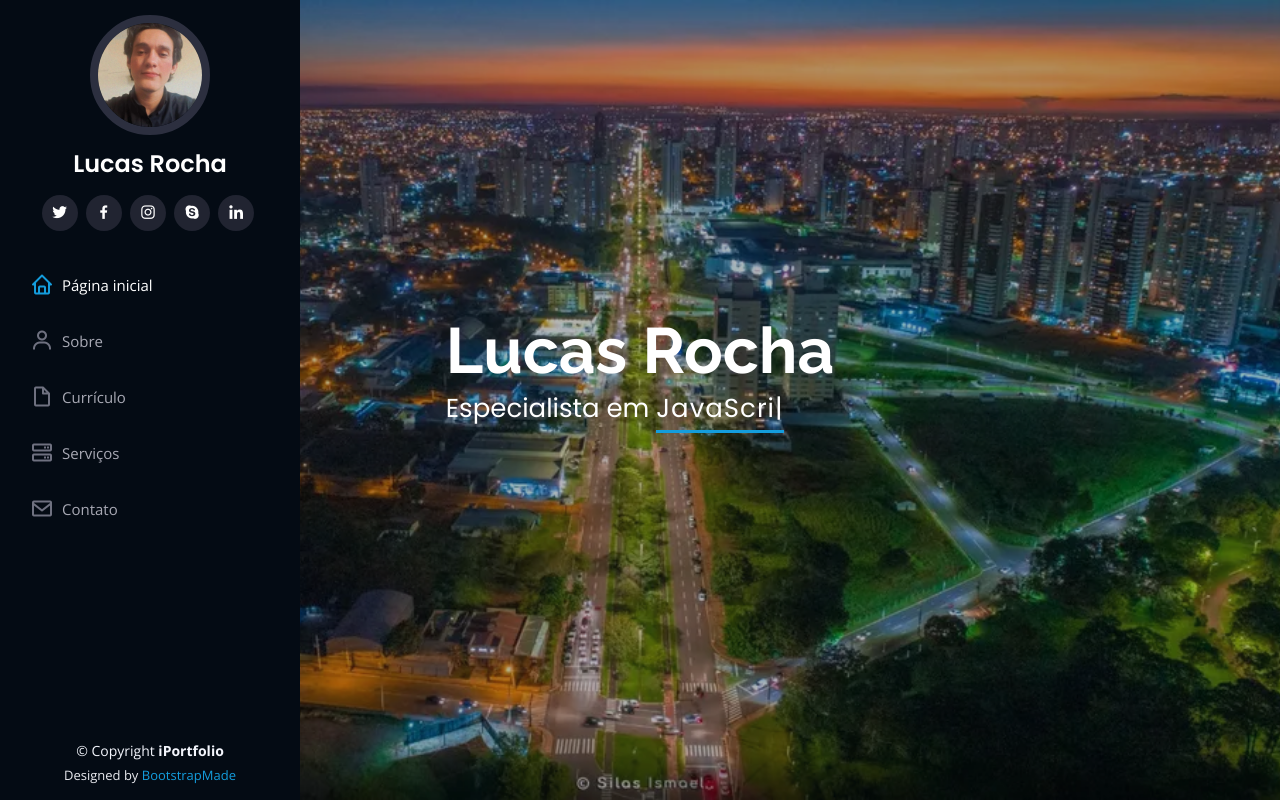
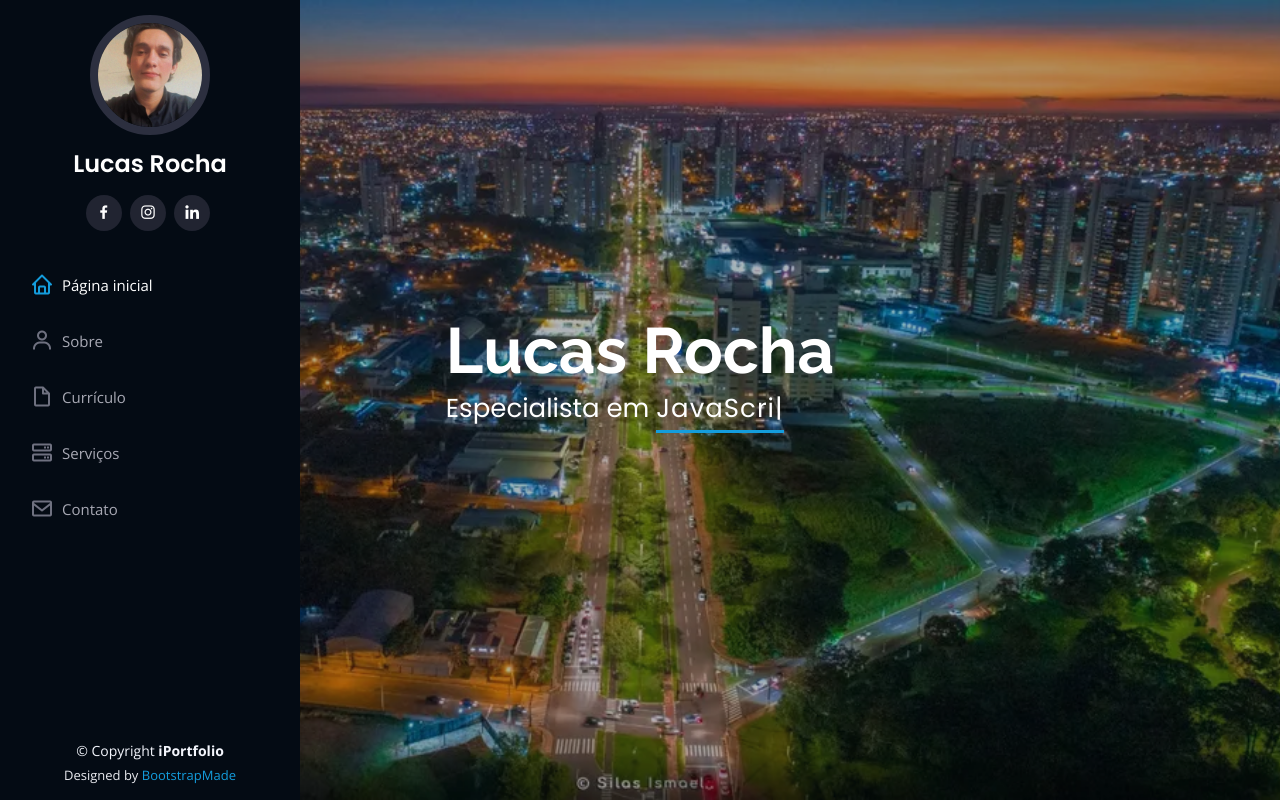
Before and after one commit to lucasbelentani/mydesco, a plain HTML site: page index.html in a window 1280 px wide. Shown: the top 802 px of the page. Drawn offline with nearby package versions, Linux system fonts and the light colour scheme.

Commit message:
alteracao em redes sociais

```diff
--- a/index.html
+++ b/index.html
@@ -51,10 +51,8 @@
         <img src="assets/img/profile-img.jpg" alt="" class="img-fluid rounded-circle">
         <h1 class="text-light"><a href="index.html">Lucas Rocha</a></h1>
         <div class="social-links mt-3 text-center">
-          <a href="#" class="twitter"><i class="bx bxl-twitter"></i></a>
           <a href="#" class="facebook"><i class="bx bxl-facebook"></i></a>
           <a href="#" class="instagram"><i class="bx bxl-instagram"></i></a>
-          <a href="#" class="google-plus"><i class="bx bxl-skype"></i></a>
           <a href="#" class="linkedin"><i class="bx bxl-linkedin"></i></a>
         </div>
       </div>
```
